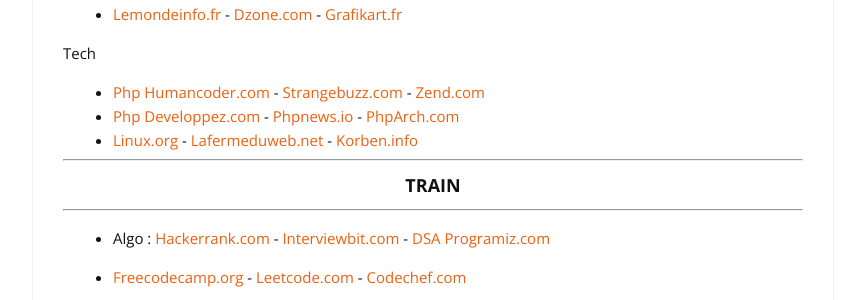
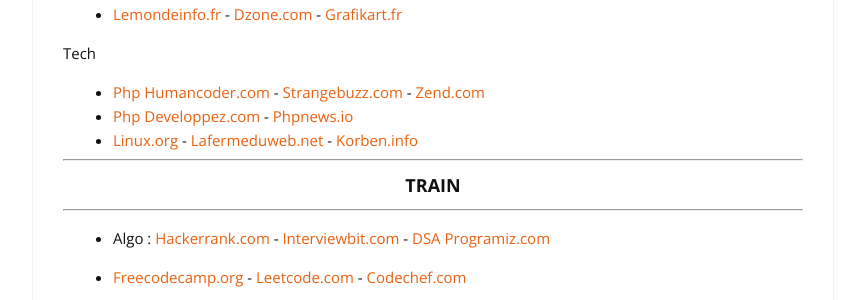
Before and after one commit to cylmat/cylmat.github.io, a Jekyll site: the page built from _pages/USEFUL.md, in a window 1280 px wide and 900 px high. Shown: the part 300-600 px from the top of the window, without its empty margins (207-1072 px from the left). Built offline with Jekyll 4.4.1, drawn with Linux system fonts in a browser that asks for light colours; nearby versions of some CDN libraries.

Commit message:
Update USEFUL.md

```diff
--- a/_pages/USEFUL.md
+++ b/_pages/USEFUL.md
@@ -14,7 +14,7 @@
 
 Tech
 * [Php Humancoder.com](https://news.humancoders.com/t/php) - [Strangebuzz.com](https://www.strangebuzz.com/fr) - [Zend.com](https://www.zend.com/blog)
-* [Php Developpez.com](https://php.developpez.com) - [Phpnews.io](https://phpnews.io) - [PhpArch.com](https://www.phparch.com)
+* [Php Developpez.com](https://php.developpez.com) - [Phpnews.io](https://phpnews.io)
 * [Linux.org](https://linuxfr.org) - [Lafermeduweb.net](https://www.lafermeduweb.net) - [Korben.info](https://korben.info)
 
 ---
```
